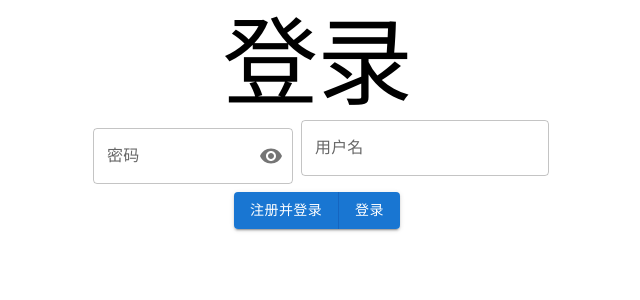
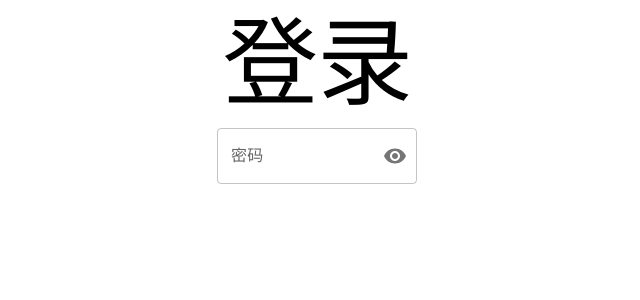
Before and after one commit to neila-a/NeilaNotes, a Next.js app: page /login in a window 1280 px wide. Shown: the top 300 px of the page, without its empty margins (323-963 px from the left). Built offline with nearby package versions, Linux system fonts and the light colour scheme.

Commit message:
搞了下登录检查

```diff
--- a/components/logindo.tsx
+++ b/components/logindo.tsx
@@ -3,30 +3,27 @@ import {
     InputLabel,
     OutlinedInput,
     InputAdornment,
-    IconButton,
-    ButtonGroup,
-    Button
+    IconButton
 } from "@mui/material";
 import {
     VisibilityOff,
-    Visibility,
-    Login
+    Visibility
 } from "@mui/icons-material";
 import Router from "next/router";
 import * as React from "react";
-import * as LoginUtil from "../functions/leancloud";
-const PassWordEdit = (propsInThisControl) => {
+import * as NoteUtil from "../functions/leancloud";
+import config from "../neilanotes.config";
+const PassWordEdit = (propsInThisControl: {
+    go: string;
+}) => {
     const [passWord, setPassWord] = React.useState("");
-    const [userName, setUserName] = React.useState("");
     const [showPassword, setShowPassword] = React.useState(false);
     const handlePassWordChange = (event) => {
         setPassWord(event.target.value);
-        /*if (event.target.value == "hh0123") {
-            if (typeof window !== "undefined") {
-                window.localStorage.setItem("logined", "true");
-
+        if (event.target.value == config.passWord && typeof window !== "undefined") {
+            window.localStorage.setItem("passWord", event.target.value);
         }
-        }*/
+        Router.push(propsInThisControl.go);
     };
     const handleClickShowPassword = () => {
         setShowPassword(!showPassword);
@@ -34,22 +31,7 @@ const PassWordEdit = (propsInThisControl) => {
     const handleMouseDownPassword = (event) => {
         event.preventDefault();
     };
-    const handleUserNameChange = (event) => {
-        setUserName(event.target.value);
-    };
-    const login = () => {
-        LoginUtil.loginUser(userName, passWord, () => {
-            Router.push({
-                pathname: propsInThisControl.go,
-                query: {}
-            });
-        });
-    }
-    const reg = () => {
-        LoginUtil.regUser(userName, passWord, login);
-    };
     return (
-        <>
         <FormControl sx={{ m: 1, width: '25ch' }} variant="outlined">
             <InputLabel htmlFor="outlined-adornment-password">密码</InputLabel>
             <OutlinedInput
@@ -72,21 +54,6 @@ const PassWordEdit = (propsInThisControl) => {
                 label="在此输入密码"
             />
         </FormControl>
-            <FormControl>
-                <InputLabel htmlFor="outlined-adornment-password">用户名</InputLabel>
-                <OutlinedInput
-                    id="outlined-adornment-password"
-                    type="text"
-                    value={userName}
-                    onChange={handleUserNameChange}
-                    label="在此输入用户名"
-                />
-            </FormControl>
-            <ButtonGroup variant="contained" aria-label="outlined primary button group">
-                <Button onClick={reg}>注册并登录</Button>
-                <Button onClick={login}>登录</Button>
-            </ButtonGroup>
-        </>
     );
 };
 export default PassWordEdit;
--- a/neilanotes.config.ts
+++ b/neilanotes.config.ts
@@ -2,6 +2,7 @@ const config = {
     title: {
         en: "NeilaNotes",
         cn: "neila的笔记系统"
-    }
+    },
+    passWord: "hh0123"
 };
 export default config;
--- a/pages/login.tsx
+++ b/pages/login.tsx
@@ -5,7 +5,7 @@ import {
 import Login from "../components/logindo";
 import * as React from "react";
 import Head from "next/head";
-const loginPage = () => {
+const LoginPage = () => {
     return (
         <Container maxWidth="sm" style={{
             alignItems: "center",
@@ -21,4 +21,4 @@ const loginPage = () => {
         </Container>
     );
 };
-export default loginPage;
+export default LoginPage;
```
Also changed, not shown: components/check.tsx (added, +24 -0 lines), pages/main.tsx (+7 -3 lines), 1 other file (tests, documents, lock files or other folders). Lines whose indentation alone changed are shown as unchanged.
